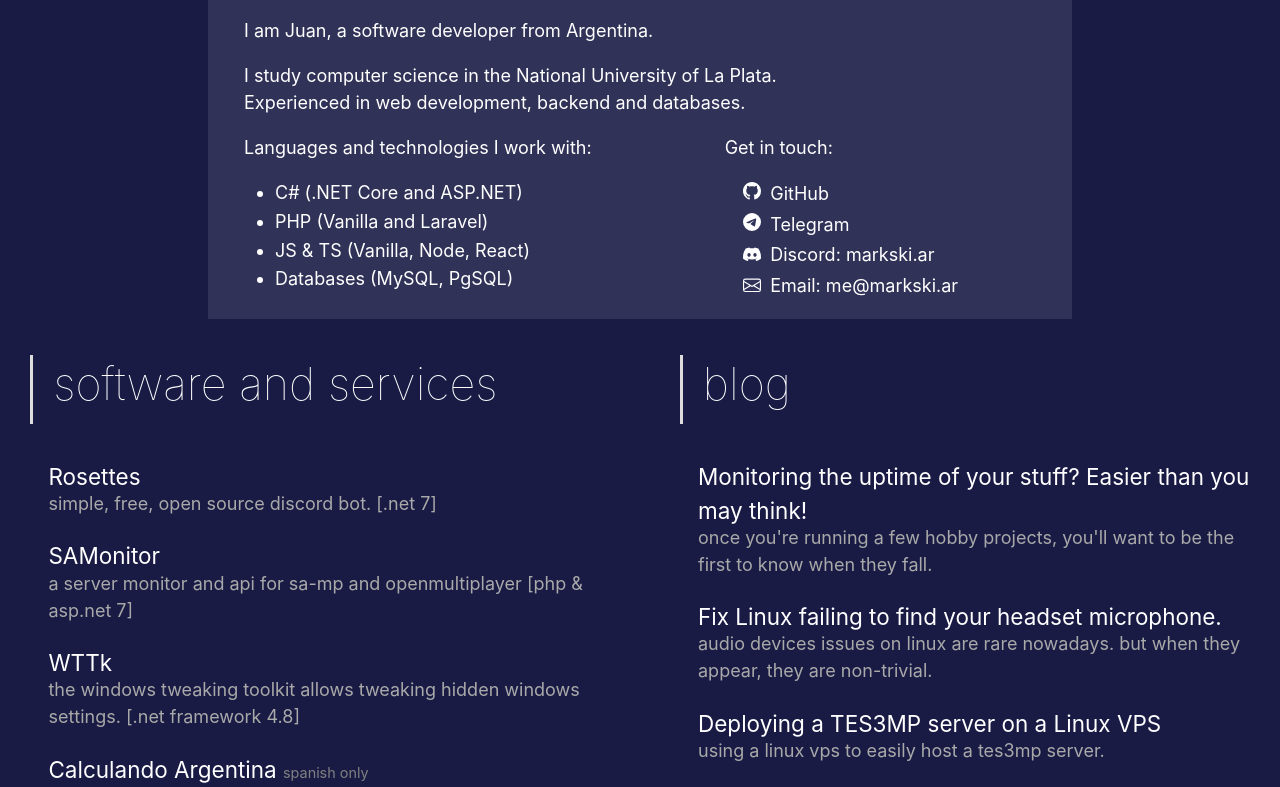
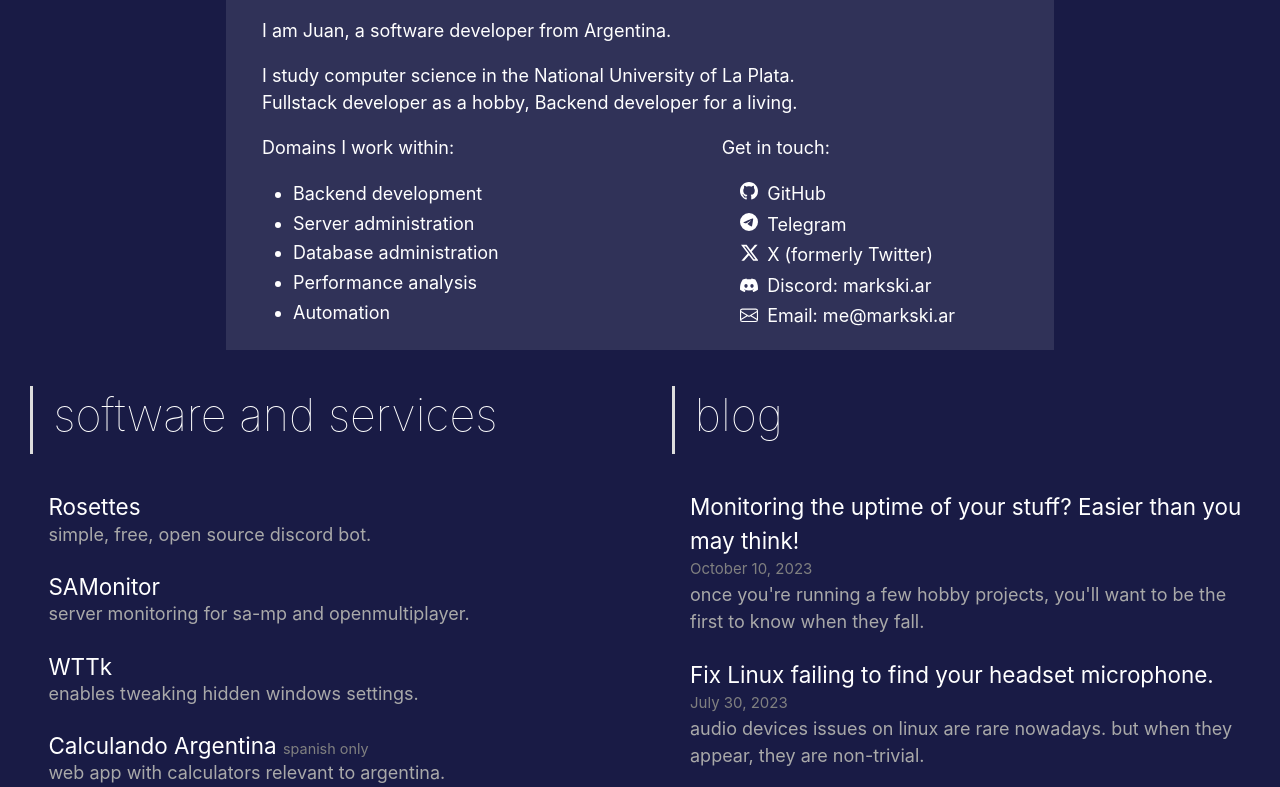
Before and after one commit to markski1/markski.ar, a Next.js app: page / in a window 1280 px wide. Shown: the part 200-987 px from the top of the page. Built offline with nearby package versions, Linux system fonts and the light colour scheme.

Commit message:
home restyling

```diff
--- a/components/atoms/HomeEntry.tsx
+++ b/components/atoms/HomeEntry.tsx
@@ -1,7 +1,7 @@
 import utilStyles from '../../styles/utils.module.css';
 import Link from 'next/link';
 
-export default function PrintEntry(props: { spanishOnly?: boolean; url: string; text: string; title: string; target?: string }) {
+export default function PrintEntry(props: { spanishOnly?: boolean; url: string; text: string; title: string; target?: string; date?: string }) {
 	let sptxt: JSX.Element;
 	if (props.spanishOnly) {
 		sptxt = <>&nbsp;<span style={{fontSize: '0.8rem', color: 'gray'}}>spanish only</span><br/></>;
@@ -18,6 +18,7 @@ export default function PrintEntry(props: { spanishOnly?: boolean; url: string;
 				{sptxt}
 			</h3>
 			<p style={{color: 'darkgray'}}>
+				{props.date && <><small style={{color: 'gray'}}>{props.date}</small><br/></>}
 				{description}
 			</p>
 		</div>
--- a/components/atoms/Icons.tsx
+++ b/components/atoms/Icons.tsx
@@ -15,8 +15,8 @@ export default function GetIcon(props: {icon: string}) {
 			)
 		case 'twitter':
 			return (
-				<svg style={{marginRight: '0.25rem'}} xmlns="http://www.w3.org/2000/svg" width="18" height="18" fill="currentColor" viewBox="0 0 16 16">
-					<path d="M5.026 15c6.038 0 9.341-5.003 9.341-9.334 0-.14 0-.282-.006-.422A6.685 6.685 0 0 0 16 3.542a6.658 6.658 0 0 1-1.889.518 3.301 3.301 0 0 0 1.447-1.817 6.533 6.533 0 0 1-2.087.793A3.286 3.286 0 0 0 7.875 6.03a9.325 9.325 0 0 1-6.767-3.429 3.289 3.289 0 0 0 1.018 4.382A3.323 3.323 0 0 1 .64 6.575v.045a3.288 3.288 0 0 0 2.632 3.218 3.203 3.203 0 0 1-.865.115 3.23 3.23 0 0 1-.614-.057 3.283 3.283 0 0 0 3.067 2.277A6.588 6.588 0 0 1 .78 13.58a6.32 6.32 0 0 1-.78-.045A9.344 9.344 0 0 0 5.026 15z"/>
+				<svg style={{marginRight: '0.25rem'}} xmlns="http://www.w3.org/2000/svg" width="18" height="18" fill="currentColor" viewBox="0 0 22 22">
+					<path d="M18.244 2.25h3.308l-7.227 8.26 8.502 11.24H16.17l-5.214-6.817L4.99 21.75H1.68l7.73-8.835L1.254 2.25H8.08l4.713 6.231zm-1.161 17.52h1.833L7.084 4.126H5.117z"></path>
 				</svg>
 			)
 		case 'telegram':
--- a/pages/index.tsx
+++ b/pages/index.tsx
@@ -17,24 +17,25 @@ export default function Home({ posts }) {
 			description = "Desarrollador, estudiante de informatica. / Developer, Comp Sci student."
 			/>
 		<Layout home>
-			<div className={utilStyles.contactCard} style={{maxWidth: '48rem', margin: 'auto'}}>
+			<div className={utilStyles.contactCard} style={{maxWidth: '46rem', margin: 'auto'}}>
 				<p style={{marginTop: '.5rem'}}>
 					I am Juan, a software developer from Argentina.
 				</p>
 				<span>
 					I study computer science in the National University of La Plata.<br />
-					Experienced in web development, backend and databases.
+					Fullstack developer as a hobby, Backend developer for a living.
 				</span>
 
 				<Grid container columnSpacing={4} rowSpacing={3}>
 					<Grid item xs={7}>
-						<div style={{minWidth: '20rem', marginBottom: '-2rem', whiteSpace: 'nowrap'}}>
-							<p>Languages and technologies I work with:</p>
-							<ul style={{lineHeight: '1.6'}}>
-								<li>C# (.NET Core and ASP.NET)</li>
-								<li>PHP (Vanilla and Laravel)</li>
-								<li>JS & TS (Vanilla, Node, React)</li>
-								<li>Databases (MySQL, PgSQL)</li>
+						<div style={{minWidth: '20rem', marginBottom: '-1rem', whiteSpace: 'nowrap'}}>
+							<p>Domains I work within:</p>
+							<ul style={{lineHeight: '1.65'}}>
+								<li>Backend development</li>
+								<li>Server administration</li>
+								<li>Database administration</li>
+								<li>Performance analysis</li>
+								<li>Automation</li>
 							</ul>
 						</div>
 					</Grid>
@@ -43,6 +44,7 @@ export default function Home({ posts }) {
 							<p>Get in touch:</p>
 							<span className={utilStyles.listMargin}><GetIcon icon="github" /> <a className={utilStyles.contactLink} href="https://www.github.com/markski1">GitHub</a><br /></span>
 							<span className={utilStyles.listMargin}><GetIcon icon="telegram" /> <a className={utilStyles.contactLink} href="https://www.telegram.me/Markski">Telegram</a><br /></span>
+							<span className={utilStyles.listMargin}><GetIcon icon="twitter" /> <a className={utilStyles.contactLink} href="https://www.twitter.com/a_markski">X (formerly Twitter)</a><br /></span>
 							<span className={utilStyles.listMargin}><GetIcon icon="discord" /> <a className={utilStyles.contactLink} href="discord:markski.ar">Discord: markski.ar</a><br /></span>
 							<span className={utilStyles.listMargin}><GetIcon icon="email" /> <a className={utilStyles.contactLink} href="mailto:me@markski.ar">Email: me@markski.ar</a></span>
 						</div>
@@ -50,7 +52,7 @@ export default function Home({ posts }) {
 				</Grid>
 			</div>
 
-			<Grid container columnSpacing={10} rowSpacing={3}>
+			<Grid container columnSpacing={8} rowSpacing={3}>
 				<Grid item xs>
 					<div className={utilStyles.headingContainer} style={{minWidth: '20rem'}}>
 						<h2 className={utilStyles.headingLg}>software and services</h2>
@@ -58,22 +60,22 @@ export default function Home({ posts }) {
 					<PrintEntry
 						title = 'Rosettes'
 						url = 'rosettes'
-						text = 'simple, free, open source discord bot. [.net 7]'
+						text = 'simple, free, open source discord bot.'
 					/>
 					<PrintEntry
 						title = 'SAMonitor'
 						url = 'samonitor'
-						text = 'a server monitor and api for sa-mp and openmultiplayer [php & asp.net 7]'
+						text = 'server monitoring for sa-mp and openmultiplayer.'
 					/>
 					<PrintEntry
 						title = 'WTTk'
 						url = 'wttk'
-						text = 'the windows tweaking toolkit allows tweaking hidden windows settings. [.net framework 4.8]'
+						text = 'enables tweaking hidden windows settings.'
 					/>
 					<PrintEntry
 						title = 'Calculando Argentina'
 						url = 'calculando'
-						text = 'a web app with a collection of calculators relevant to argentina [react/next.js]'
+						text = 'web app with calculators relevant to argentina.'
 						spanishOnly
 					/>
 
@@ -109,13 +111,13 @@ export default function Home({ posts }) {
 					<div className={utilStyles.headingContainer} style={{minWidth: '20rem'}}>
 						<h2 className={utilStyles.headingLg}>blog</h2>
 					</div>
-					{sortedPosts.map((post: { frontMatter: { title: string; description: string; order: number }; slug: string; }) => (
+					{sortedPosts.map((post: { frontMatter: { title: string; description: string; order: number; date:string }; slug: string; }) => (
 						<PrintEntry
 							key = {post.frontMatter.order}
 							title = {post.frontMatter.title}
 							url = {'/blog/' + post.slug}
 							text = {post.frontMatter.description}
-							// date = {post.frontMatter.date}
+							date = {post.frontMatter.date}
 						/>
 					)).reverse()}
 				</Grid>
```
Also changed, not shown: 1 other file (tests, documents, lock files or other folders).
